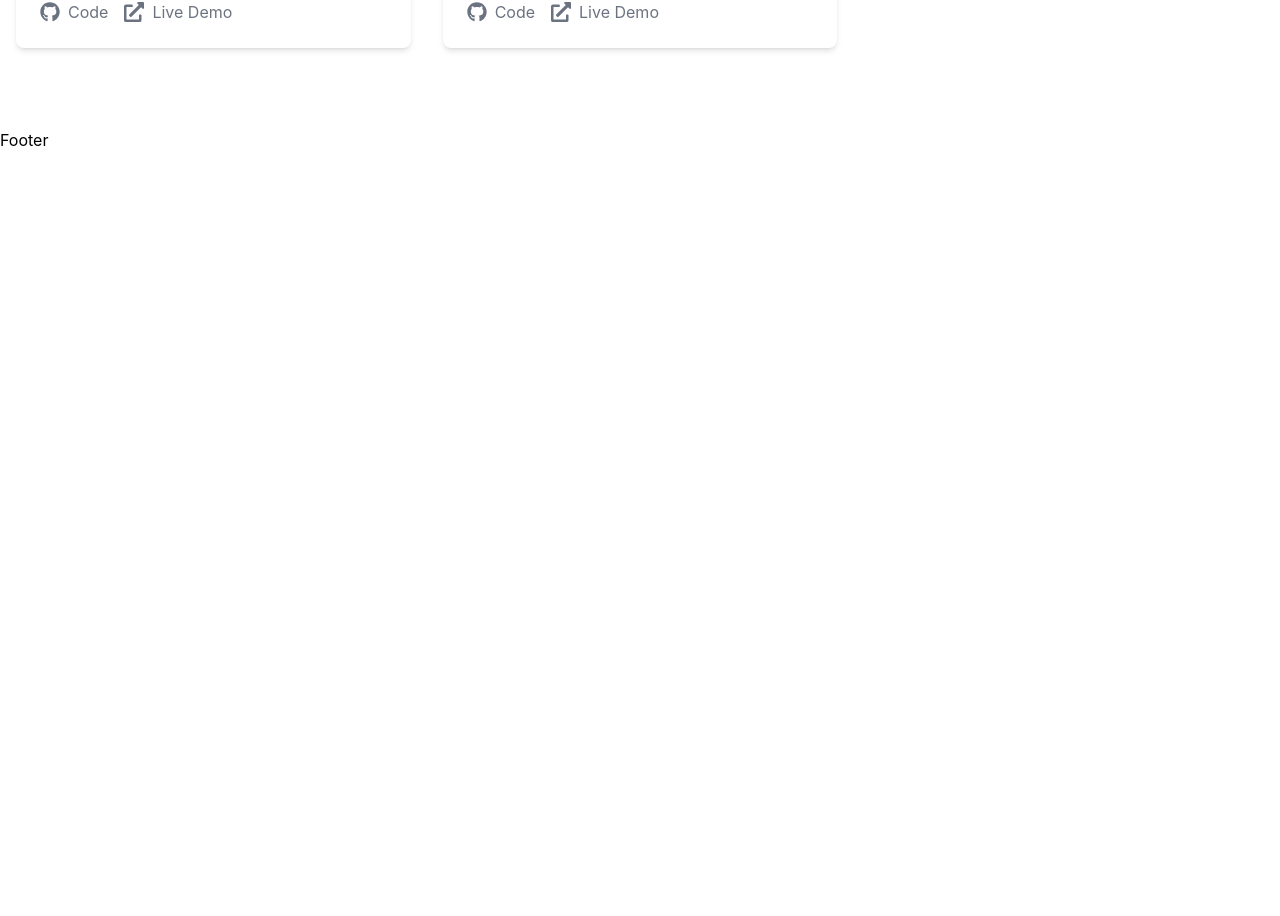
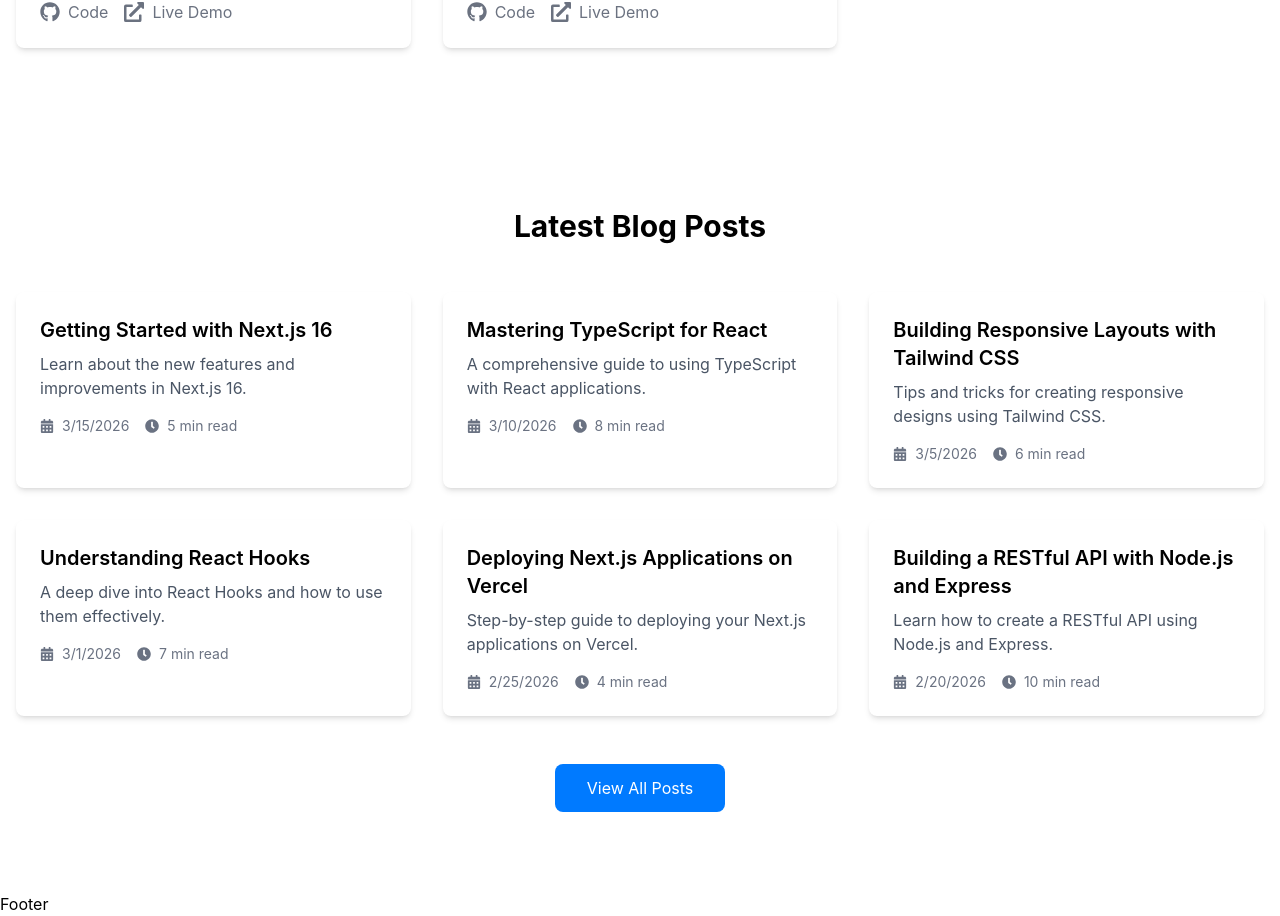
Before and after one commit to anhcudev/dev-portfolio-nextjs, a Next.js app: page / in a window 1280 px wide. Shown: the part 2193-3109 px from the top of the page. Before the commit the page ends 2345 px from the top, so only its background shows below. Built offline with nearby package versions, Linux system fonts and the light colour scheme.

Commit message:
Building Latest Blogs Section

```diff
--- /dev/null
+++ b/src/app/components/Blogs.tsx
@@ -0,0 +1,51 @@
+import { blogs } from "@/contents/blogs"
+import Link from "next/link"
+import { FaCalendarAlt, FaClock } from "react-icons/fa"
+
+const Blogs = () => {
+  return (
+    <section className="py-20 container max-w-7xl mx-auto px-4">
+      <h2 className="text-3xl font-bold mb-12 text-center">
+        Latest Blog Posts
+      </h2>
+      <div className="grid grid-cols-1 md:grid-cols-3 gap-8">
+        {blogs.map((blog) => (
+          <article
+            key={blog.id}
+            className="bg-white dark:bg-dark/50 rounded-lg shadow-md p-6"
+          >
+            <Link href={`/blogs/${blog.slug}`}>
+              <h3 className="text-xl font-semibold mb-2 hover:text-primary">
+                {blog.title}
+              </h3>
+            </Link>
+            <p className="text-gray-600 dark:text-gray-300 mb-4">
+              {blog.excerpt}
+            </p>
+            <div className="flex items-center text-sm text-gray-500 dark:text-gray-400 space-x-4">
+              <span className="flex items-center">
+                <FaCalendarAlt className="mr-2" />
+                {new Date(blog.date).toLocaleDateString()}
+              </span>
+
+              <span className="flex items-center">
+                <FaClock className="mr-2" />
+                {blog.readTime}
+              </span>
+            </div>
+          </article>
+        ))}
+      </div>
+      <div className="text-center mt-12">
+        <Link
+          href="/blogs"
+          className="inline-block bg-primary text-white px-8 py-3 rounded-lg hover:bg-primary/80 transition-colors"
+        >
+          View All Posts
+        </Link>
+      </div>
+    </section>
+  )
+}
+
+export default Blogs
--- a/src/app/page.tsx
+++ b/src/app/page.tsx
@@ -1,3 +1,4 @@
+import Blogs from "./components/Blogs"
 import Hero from "./components/Hero"
 import Projects from "./components/Projects"
 
@@ -6,6 +7,7 @@
     <>
       <Hero />
       <Projects />
+      <Blogs />
     </>
   )
 }
--- a/src/contents/blogs.ts
+++ b/src/contents/blogs.ts
@@ -2,6 +2,7 @@
 
 export const blogs: Blog[] = [
     {
+        id: 1,
         title: 'Getting Started with Next.js 16',
         excerpt: 'Learn about the new features and improvements in Next.js 16.',
         date: '2026-03-15',
@@ -9,6 +10,7 @@
         slug: 'getting-started-with-nextjs-16',
     },
     {
+        id: 2,
         title: 'Mastering TypeScript for React',
         excerpt: 'A comprehensive guide to using TypeScript with React applications.',
         date: '2026-03-10',
@@ -16,6 +18,7 @@
         slug: 'mastering-typescript-for-react',
     },
     {
+        id: 3,
         title: 'Building Responsive Layouts with Tailwind CSS',
         excerpt: 'Tips and tricks for creating responsive designs using Tailwind CSS.',
         date: '2026-03-05',
@@ -23,6 +26,7 @@
         slug: 'building-responsive-layouts-with-tailwind-css',
     },
     {
+        id: 4,
         title: 'Understanding React Hooks',
         excerpt: 'A deep dive into React Hooks and how to use them effectively.',
         date: '2026-03-01',
@@ -30,6 +34,7 @@
         slug: 'understanding-react-hooks',
     },
     {
+        id: 5,
         title: 'Deploying Next.js Applications on Vercel',
         excerpt: 'Step-by-step guide to deploying your Next.js applications on Vercel.',
         date: '2026-02-25',
@@ -37,6 +42,7 @@
         slug: 'deploying-nextjs-applications-on-vercel',
     },
     {
+        id: 6,
         title: 'Building a RESTful API with Node.js and Express',
         excerpt: 'Learn how to create a RESTful API using Node.js and Express.',
         date: '2026-02-20',
--- a/src/types/index.ts
+++ b/src/types/index.ts
@@ -9,7 +9,7 @@
 }
 
 export interface Blog {
-    id: string
+    id: number
     title: string
     excerpt: string
     date: string
```
